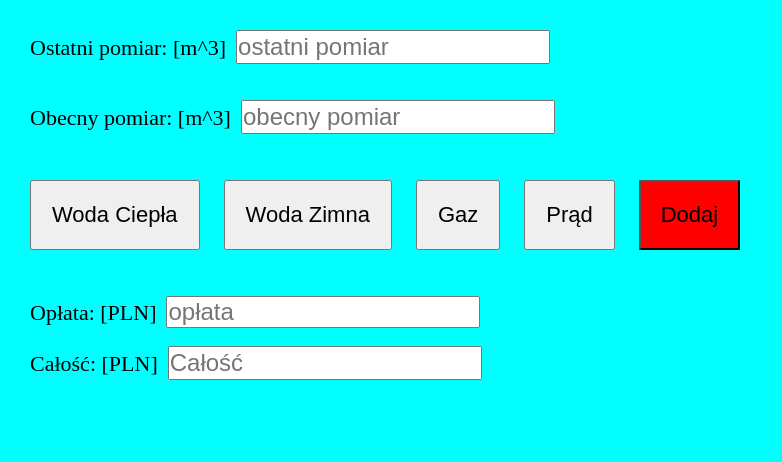
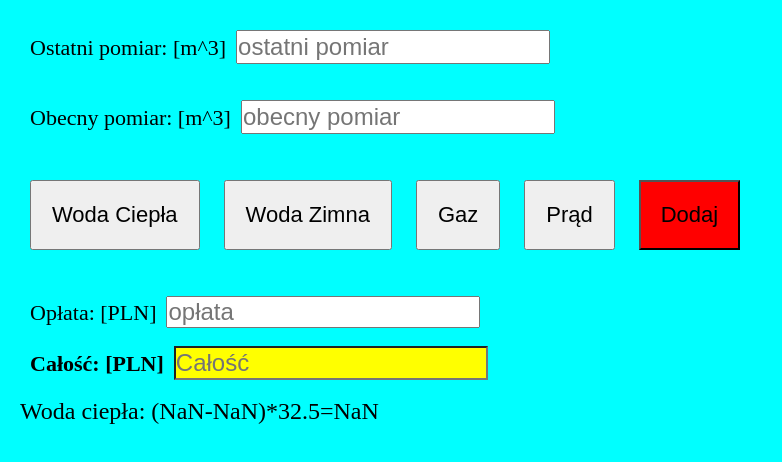
Before and after one commit to maxravel/bills, a plain HTML site: page index.html in a window 1280 px wide. Both pictures are taken after a click on the button "Woda Ciepła". Shown: the whole page, without its empty margins (0-782 px from the left). Drawn offline with Linux system fonts and the light colour scheme.

Commit message:
showing calculations

```diff
--- a/css/style.css
+++ b/css/style.css
@@ -35,3 +35,16 @@ label{
     padding:10px;
     font-size:22px;
 }
+
+#cal{
+    font-weight:bold;
+}
+
+#calosc{
+    background:yellow;
+}
+
+#rachunki{
+    font-size:24px;
+
+}
--- a/index.html
+++ b/index.html
@@ -17,10 +17,12 @@
             <button type="submit" id="gaz">Gaz</button>
             <button type="submit" id="prad">Prąd</button>
             <button type="submit" id="dodaj">Dodaj</button>
-
             <br><br><br>
             <label for="oplata">Opłata: [PLN]</label><input type="number" placeholder="opłata" id="oplata"><br><br>
-            <label for="calosc">Całość: [PLN]</label><input type="number" placeholder="Całość" id="calosc">
+            <label for="calosc" id="cal">Całość: [PLN]</label><input type="number" placeholder="Całość" id="calosc"><br><br>
+            <p id="rachunki"></p>
+
+
         </div>
     </div>
     <script src="js/js.js"></script>
--- a/js/js.js
+++ b/js/js.js
@@ -16,6 +16,7 @@
         let obe = parseFloat(obecny.value);
         let wynik = (obe-ost)*32.5;
         oplata.value = wynik.toFixed(2);
+        document.getElementById("rachunki").innerHTML = "Woda ciepła:  " + "("+obe+"-"+ost+")*"+32.5+"="+wynik;
         // calosc.value=+oplata.value;
         e.preventDefault();
     }, false);
@@ -26,6 +27,7 @@
         let obe = parseFloat(obecny.value);
         let wynik = (obe-ost)*8.91;
         oplata.value = wynik.toFixed(2);
+        document.getElementById("rachunki").innerHTML = "Woda zimna:  " + "("+obe+"-"+ost+")*"+8.91+"="+wynik;
         // calosc.value=+oplata.value;
         e.preventDefault();
     }, false);
@@ -36,6 +38,7 @@
         let obe = parseFloat(obecny.value);
         let wynik = (obe-ost)*10.972*18.141/100+6.84;
         oplata.value = wynik.toFixed(2);
+        document.getElementById("rachunki").innerHTML = "Woda zimna:  " + "("+obe+"-"+ost+")*"+10.972+"*"+18.141+"/"+100+"+"+6.84+"="+wynik;
         // calosc.value=+oplata.value;
         e.preventDefault();
     }, false);
@@ -46,6 +49,7 @@
         let obe = parseFloat(obecny.value);
         let wynik = (obe-ost)*0.58*(1+0.001*2.51)+10.7133;
         oplata.value = wynik.toFixed(2);
+        document.getElementById("rachunki").innerHTML = "Woda zimna:  " + "("+obe+"-"+ost+")*"+0.58+"*("+1+"+"+0.001+"*"+2.51+")"+"+"+10.7133+"="+wynik ;
         // calosc.value=+oplata.value;
         e.preventDefault();
     }, false);
```
Also changed, not shown: 1 other file.
